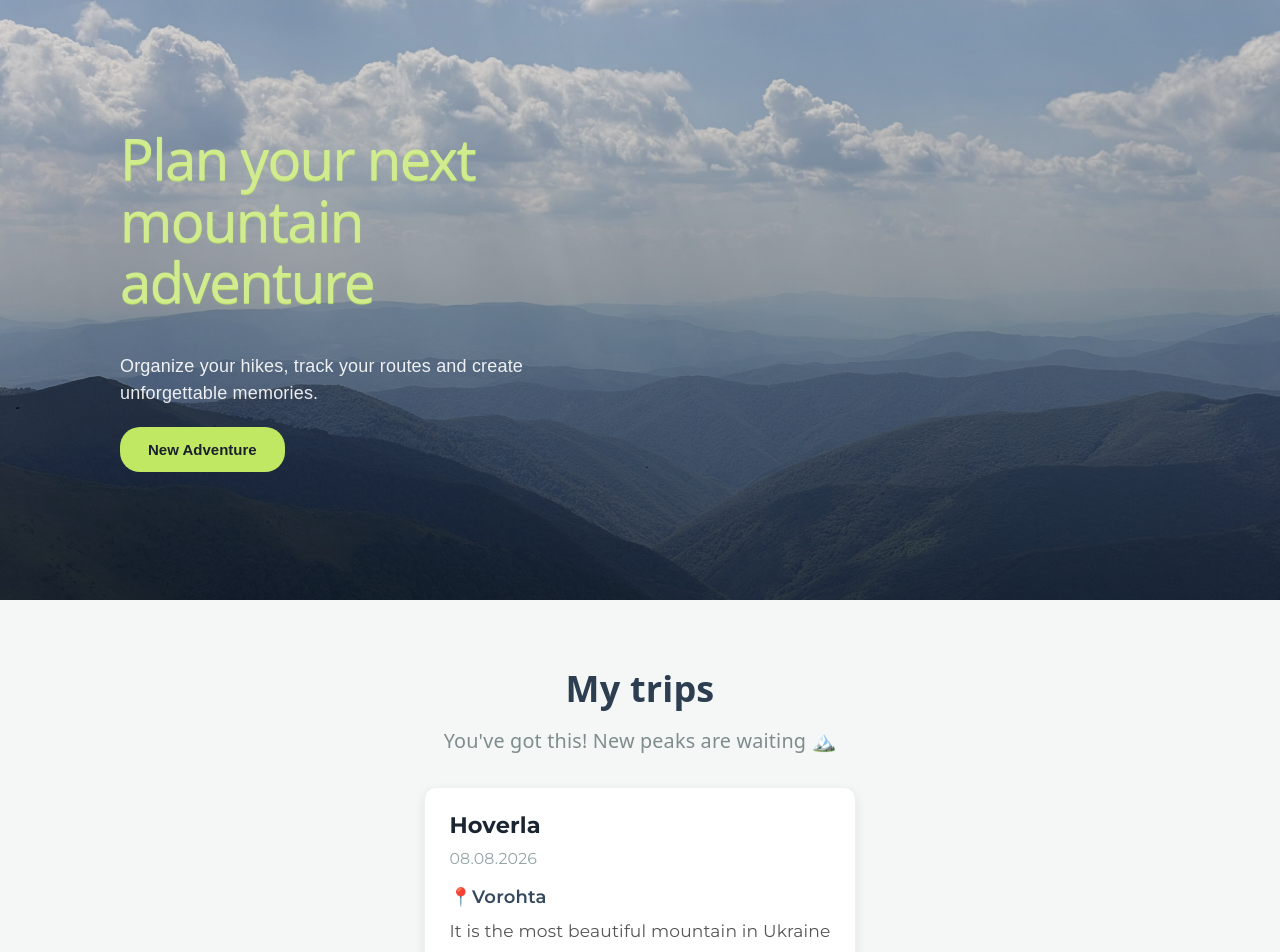
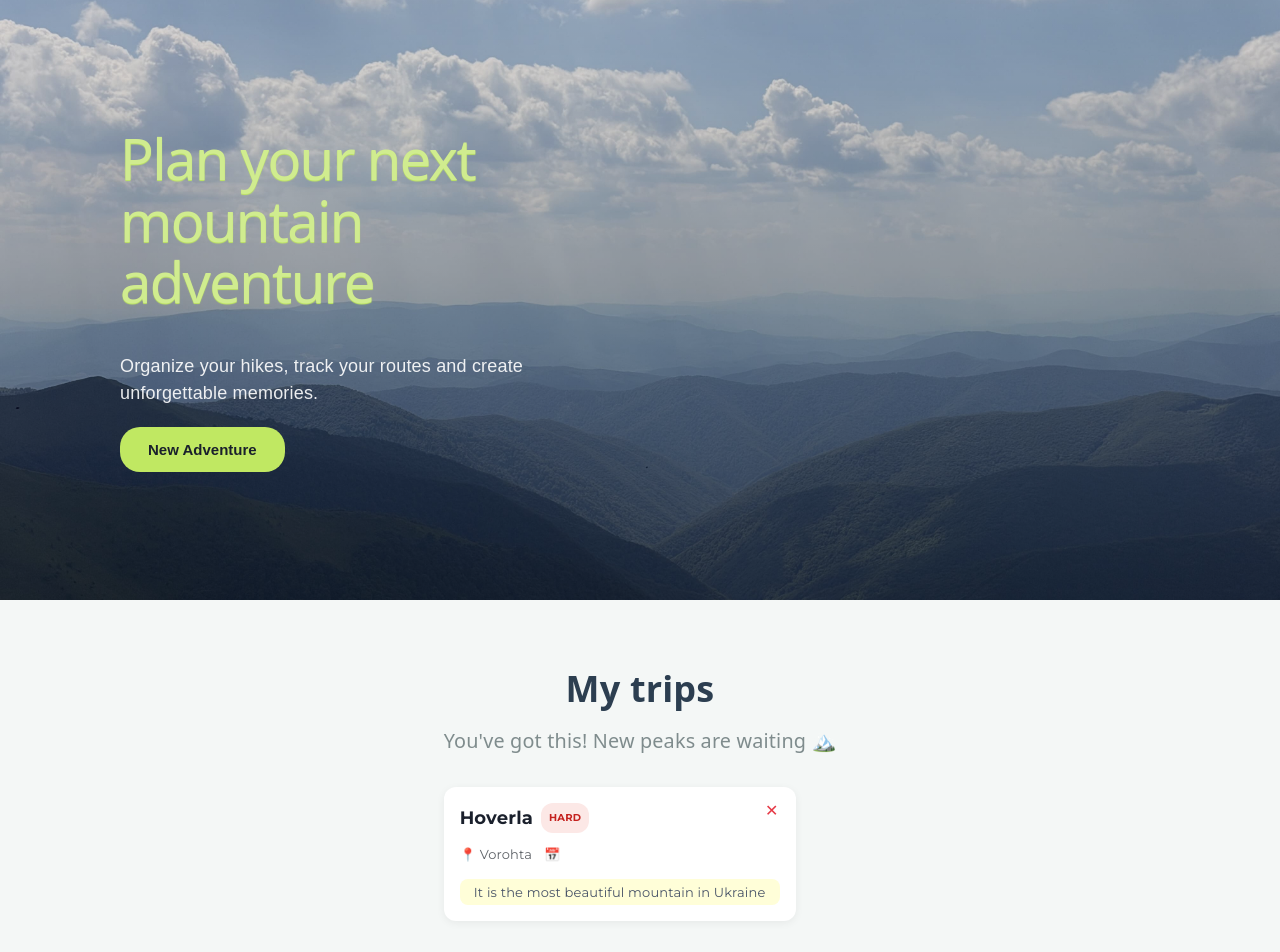
Before and after one commit to mariia-popelianets/hike-planner, a React (Vite) app: page / in a window 1280 px wide. Shown: the top 952 px of the page. Built offline with nearby package versions, Linux system fonts and the light colour scheme.

Commit message:
feat: improve TripCard design, fix date validation and add delete button

```diff
--- a/src/App.tsx
+++ b/src/App.tsx
@@ -1,39 +1,24 @@
 import "./App.module.css";
-import { useState, useEffect } from "react";
+import { useState } from "react";
 import Hero from "./components/Hero/Hero";
 import TripForm from "./components/TripForm/TripForm";
 import type { CreateTrip, Trip } from "./types/trip";
 import Modal from "./components/Modal/Modal";
+import { useTrips } from "./hooks/useTrips";
 import TripList from "./components/TripList/TripList";
-import { mockData } from "./utils/mockData";
+
 function App() {
   const [isFormOpen, setIsFormOpen] = useState(false);
-  const [trips, setTrips] = useState<Trip[]>(() => {
-    try {
-      const savedTrips = localStorage.getItem("trips");
-      if (!savedTrips) return mockData;
-      const parsed = JSON.parse(savedTrips);
-      return Array.isArray(parsed) ? parsed : mockData;
-    } catch (error) {
-      console.log("Помилка зчитування з localStorage:", error);
+  const { trips, addTrip, deleteTrip } = useTrips();
 
-      return mockData;
-    }
-  });
-  useEffect(() => {
-    localStorage.setItem("trips", JSON.stringify(trips));
-  }, [trips]);
-  const handleAddTrip = (newTrip: Trip) => {
-    setTrips((prev) => [...prev, newTrip]);
-  };
   const handleCreateTrip = (trip: CreateTrip) => {
     const newTrip: Trip = {
       ...trip,
-      id: crypto.randomUUID() as string,
+      id: crypto.randomUUID(),
       gearItems: [],
       status: "planned",
     };
-    handleAddTrip(newTrip);
+    addTrip(newTrip);
     setIsFormOpen(false);
   };
 
@@ -57,6 +42,7 @@ function App() {
         title="My trips"
         subtitle="You've got this! New peaks are waiting 🏔️"
         trips={trips}
+        onDeleteTrip={deleteTrip}
       />
     </>
   );
--- a/src/components/TripCard/TripCard.module.css
+++ b/src/components/TripCard/TripCard.module.css
@@ -1,55 +1,87 @@
 .card {
+  position: relative;
+  padding: 16px;
   background: #ffffff;
   border-radius: 12px;
-  padding: 24px;
-  box-shadow: 0 4px 12px rgba(0, 0, 0, 0.08);
-  border: 1px solid #eef2f5;
+  box-shadow: 0 2px 8px rgba(0, 0, 0, 0.06);
   display: flex;
   flex-direction: column;
-  text-align: left;
-  transition:
-    transform 0.2s ease,
-    box-shadow 0.2s ease;
+  gap: 8px;
+  width: 100%;
+  max-width: 320px;
 }
 
-.card:hover {
-  transform: translateY(-4px);
-  box-shadow: 0 8px 20px rgba(0, 0, 0, 0.12);
+.deleteBtn {
+  position: absolute;
+  top: 10px;
+  right: 10px;
+  width: 28px;
+  height: 28px;
+  border: none;
+  background-color: transparent;
+  color: #e63946;
+  font-size: 16px;
+  cursor: pointer;
+  transition: all 0.1s ease-in-out;
 }
 
-.cardTitle {
-  font-size: 1.25rem;
-  margin: 0 0 8px 0;
-  color: #1a252f;
+.deleteBtn:hover {
+  color: #d62828;
+  background-color: #ffe6e6;
+  border-radius: 50%;
 }
 
-.date {
-  font-size: 0.875rem;
-  color: #95a5a6;
-  margin-bottom: 12px;
+.header {
+  display: flex;
+  align-items: center;
+  gap: 8px;
+  padding-right: 20px; /* Відступ під хрестик */
 }
 
-.location {
-  font-weight: 600;
-  margin: 0 0 8px 0;
-  color: #34495e;
+.title {
+  margin: 0;
+  font-size: 18px;
+  font-weight: 700;
+  color: #1a202c;
+}
+
+.badge {
+  font-size: 10px;
+  font-weight: 700;
+  padding: 2px 8px;
+  border-radius: 12px;
+  text-transform: uppercase;
+}
+
+.easy {
+  background: #e6f4ea;
+  color: #1e8e3e;
+}
+.medium {
+  background: #fef7e0;
+  color: #b06000;
+}
+.hard {
+  background: #fce8e6;
+  color: #c5221f;
+}
+
+.meta {
+  display: flex;
+  flex-wrap: wrap;
+  gap: 12px;
+  font-size: 13px;
+  color: #5f6368;
 }
 
 .description {
-  color: #555;
-  font-size: 0.95rem;
-  line-height: 1.5;
-  margin: 0 0 16px 0;
-  flex-grow: 1; /* Розтягує контент, притискаючи складність до низу */
+  margin: 4px 0 0 0;
+  font-size: 13px;
+  color: #4a5568;
+  display: -webkit-box;
+  -webkit-box-orient: vertical;
+  overflow: hidden;
+  background-color: #fffed8;
+
+  border-radius: 8px;
 }
-
-.badge {
-  align-self: flex-start;
-  padding: 4px 12px;
-  border-radius: 20px;
-  background-color: #e8f5e9;
-  color: #2e7d32;
-  font-size: 0.8rem;
-  font-weight: 600;
-  text-transform: uppercase;
-}
--- a/src/components/TripCard/TripCard.tsx
+++ b/src/components/TripCard/TripCard.tsx
@@ -1,16 +1,54 @@
 import type { Trip } from "../../types/trip";
 import styles from "./TripCard.module.css";
+
 interface TripCardProps {
   trip: Trip;
+  onDelete: (id: string) => void;
 }
-export default function TripCard({ trip }: TripCardProps) {
+
+export default function TripCard({ trip, onDelete }: TripCardProps) {
+  const formatDates = (start: string, finish: string) => {
+    if (!start) return "";
+
+    const format = (d: string) => d.split("-").reverse().join(".");
+
+    const startDateFormatted = format(start);
+    const finishDateFormatted = finish ? format(finish) : startDateFormatted;
+
+    if (!finish || startDateFormatted === finishDateFormatted) {
+      return startDateFormatted;
+    }
+
+    return `${startDateFormatted} – ${finishDateFormatted}`;
+  };
+
   return (
     <li className={styles.card}>
-      <h5 className={styles.cardTitle}>{trip.title} </h5>
-      <span className={styles.date}>{trip.date}</span>
-      <p className={styles.location}>📍{trip.location}</p>
-      <p className={styles.description}>{trip.description}</p>
-      <span className={styles.badge}>{trip.difficulty}</span>
+      <button
+        className={styles.deleteBtn}
+        onClick={() => onDelete(trip.id)}
+        aria-label="Delete"
+      >
+        ✕
+      </button>
+
+      <div className={styles.header}>
+        <h5 className={styles.title}>{trip.title}</h5>
+        <span className={`${styles.badge} ${styles[trip.difficulty]}`}>
+          {trip.difficulty}
+        </span>
+      </div>
+
+      <div className={styles.meta}>
+        <span className={styles.location}>📍 {trip.location}</span>
+        <span className={styles.date}>
+          📅 {formatDates(trip.startDate, trip.finishDate)}
+        </span>
+      </div>
+
+      {trip.description && (
+        <p className={styles.description}>{trip.description}</p>
+      )}
     </li>
   );
 }
--- a/src/components/TripForm/TripForm.module.css
+++ b/src/components/TripForm/TripForm.module.css
@@ -90,3 +90,34 @@
 .cancelBtn:hover {
   background-color: #e2e8f0;
 }
+.dateGroup {
+  display: flex;
+  gap: 12px;
+  width: 100%;
+}
+
+.subLabel {
+  display: block;
+  font-size: 12px;
+  font-weight: 600;
+
+  margin-bottom: 4px;
+}
+.dateGroup {
+  display: flex;
+  gap: 16px;
+  width: 100%;
+}
+
+.dateField {
+  flex: 1;
+  display: flex;
+  flex-direction: column;
+}
+
+.subLabel {
+  font-size: 13px;
+  font-weight: 600;
+  color: #475569;
+  margin-bottom: 6px;
+}
--- a/src/components/TripForm/TripForm.tsx
+++ b/src/components/TripForm/TripForm.tsx
@@ -15,7 +15,8 @@ export default function TripForm({
 }: TripFormProps) {
   const [formData, setFormData] = useState<CreateTrip>({
     title: "",
-    date: "",
+    startDate: "",
+    finishDate: "",
     location: "",
     description: "",
     difficulty: "easy",
@@ -53,20 +54,37 @@ export default function TripForm({
           required
         />
       </div>
-      <div className={css.field}>
-        <label htmlFor="trip-date" className={css.label}>
-          Date
+      <div className={css.dateGroup}>
+        <div className={css.dateField}>
+          <label htmlFor="trip-start-date" className={css.subLabel}>
+            Start Date
           </label>
           <input
             className={css.input}
-          id="trip-date"
-          name="date"
+            id="trip-start-date"
+            name="startDate"
             type="date"
-          placeholder="Trip date"
-          value={formData.date}
+            value={formData.startDate}
             onChange={handleChange}
             required
           />
+        </div>
+
+        <div className={css.dateField}>
+          <label htmlFor="trip-finish-date" className={css.subLabel}>
+            End Date
+          </label>
+          <input
+            className={css.input}
+            id="trip-finish-date"
+            name="finishDate"
+            type="date"
+            value={formData.finishDate}
+            onChange={handleChange}
+            min={formData.startDate}
+            required
+          />
+        </div>
       </div>
       <div className={css.field}>
         <label htmlFor="trip-location" className={css.label}>
--- a/src/components/TripList/TripList.tsx
+++ b/src/components/TripList/TripList.tsx
@@ -6,6 +6,7 @@ interface TripListProps {
   subtitle?: string;
   trips: Trip[];
   message?: string;
+  onDeleteTrip: (id: string) => void;
 }
 
 export default function TripList({
@@ -13,6 +14,7 @@ export default function TripList({
   title,
   subtitle,
   message = "You don't have any scheduled hikes yet.",
+  onDeleteTrip,
 }: TripListProps) {
   return (
     <div className={styles.container}>
@@ -23,7 +25,7 @@ export default function TripList({
       ) : (
         <ul className={styles.list}>
           {trips.map((trip) => (
-            <TripCard key={trip.id} trip={trip} />
+            <TripCard key={trip.id} trip={trip} onDelete={onDeleteTrip} />
           ))}
         </ul>
       )}
--- /dev/null
+++ b/src/hooks/useTrips.tsx
@@ -0,0 +1,38 @@
+import { useState, useEffect } from "react";
+import type { Trip } from "../types/trip";
+import { mockData } from "../utils/mockData";
+
+const STORAGE_KEY = "trips";
+
+export const useTrips = () => {
+  const [trips, setTrips] = useState<Trip[]>(() => {
+    const savedTrips = localStorage.getItem(STORAGE_KEY);
+    if (savedTrips) {
+      try {
+        return JSON.parse(savedTrips);
+      } catch (error) {
+        console.error("Помилка зчитування з localStorage:", error);
+        return mockData;
+      }
+    }
+    return mockData;
+  });
+
+  useEffect(() => {
+    localStorage.setItem(STORAGE_KEY, JSON.stringify(trips));
+  }, [trips]);
+
+  const addTrip = (newTrip: Trip) => {
+    setTrips((prev) => [...prev, newTrip]);
+  };
+
+  const deleteTrip = (id: string) => {
+    setTrips((prevTrips) => prevTrips.filter((trip) => trip.id !== id));
+  };
+
+  return {
+    trips,
+    addTrip,
+    deleteTrip,
+  };
+};
--- a/src/types/trip.ts
+++ b/src/types/trip.ts
@@ -5,7 +5,8 @@ export type Difficulty = "easy" | "medium" | "hard";
 export interface Trip {
   id: string;
   title: string;
-  date: string;
+  startDate: string;
+  finishDate: string;
   location: string;
   description?: string;
   gearItems: GearItem[];
@@ -15,7 +16,8 @@ export interface Trip {
 
 export interface CreateTrip {
   title: string;
-  date: string;
+  startDate: string;
+  finishDate: string;
   location: string;
   description?: string;
   difficulty: Difficulty;
--- a/src/utils/mockData.ts
+++ b/src/utils/mockData.ts
@@ -20,7 +20,8 @@ export const mockData: Trip[] = [
   {
     id: "vvv",
     title: "Hoverla",
-    date: "08.08.2026",
+    startDate: "",
+    finishDate: "",
     location: "Vorohta",
     description: "It is the most beautiful mountain in Ukraine",
     difficulty: "hard",
```
Also changed, not shown: src/services/localStorage.ts (added). Lines whose indentation alone changed are shown as unchanged.
